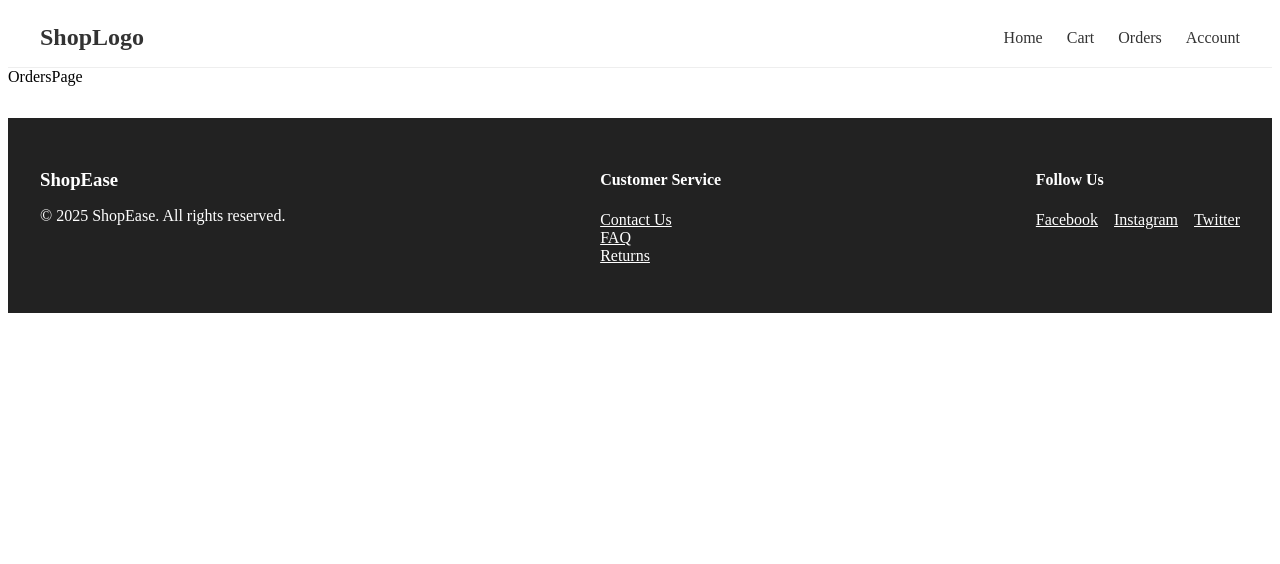
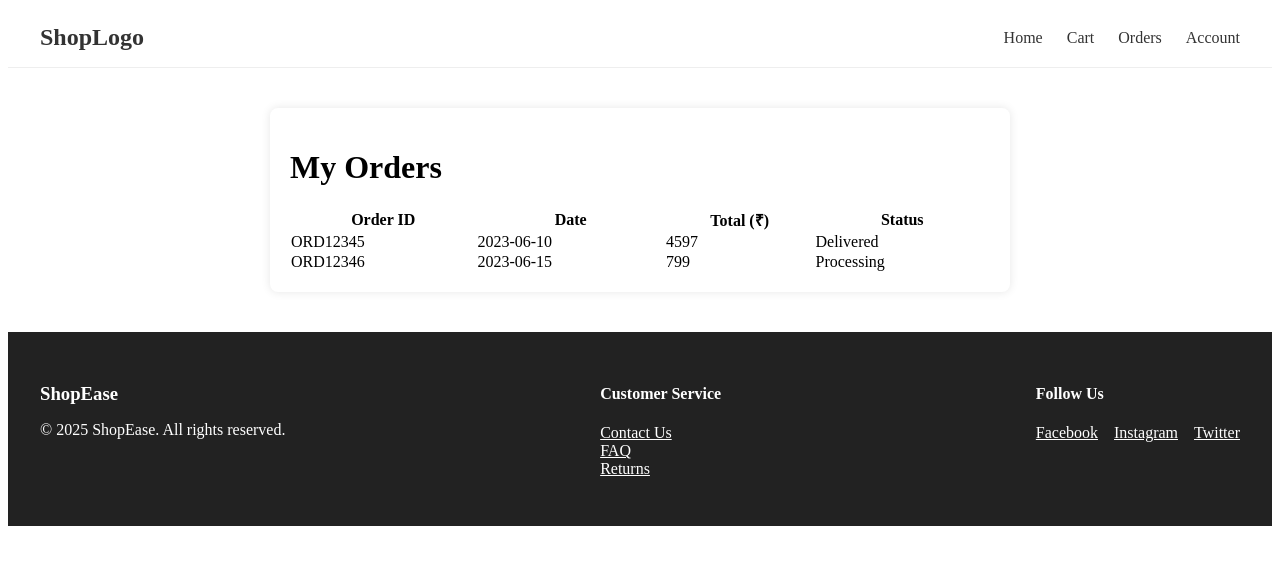
Before and after one commit to PanduReddyMannuru/E-commerce, a React (Vite) app in the folder shop/: page /orders in a window 1280 px wide. Shown: the top 564 px of the page. Built offline with nearby package versions, Linux system fonts and the light colour scheme.

Commit message:
code updated

```diff
--- a/shop/src/features/cart/pages/CartPage.jsx
+++ b/shop/src/features/cart/pages/CartPage.jsx
@@ -1,3 +1,136 @@
+import React, { useState } from "react";
+
+const initialCartItems = [
+  {
+    id: 1,
+    name: "Blue Sneakers",
+    price: 2499,
+    quantity: 2,
+    image: "/assets/logo.png",
+  },
+  {
+    id: 2,
+    name: "Red T-shirt",
+    price: 799,
+    quantity: 1,
+    image: "/assets/logo.png",
+  },
+];
+
 export default function CartPage() {
-  return <h1>Cart Page 🛒</h1>;
+  const [cartItems, setCartItems] = useState(initialCartItems);
+
+  // Calculate total price
+  const totalPrice = cartItems.reduce(
+    (sum, item) => sum + item.price * item.quantity,
+    0
+  );
+
+  const handleRemove = (id) => {
+    setCartItems(cartItems.filter((item) => item.id !== id));
+  };
+
+  const handleQuantityChange = (id, qty) => {
+    if (qty < 1) return;
+    setCartItems(
+      cartItems.map((item) =>
+        item.id === id ? { ...item, quantity: qty } : item
+      )
+    );
+  };
+
+  return (
+    <div style={styles.container}>
+      <h1>My Cart</h1>
+      {cartItems.length === 0 ? (
+        <p>Your cart is empty.</p>
+      ) : (
+        <>
+          <ul style={styles.list}>
+            {cartItems.map(({ id, name, price, quantity, image }) => (
+              <li key={id} style={styles.item}>
+                <img src={image} alt={name} style={styles.image} />
+                <div style={styles.details}>
+                  <h3>{name}</h3>
+                  <p>Price: ₹{price}</p>
+                  <label>
+                    Qty:{" "}
+                    <input
+                      type="number"
+                      min="1"
+                      value={quantity}
+                      onChange={(e) =>
+                        handleQuantityChange(id, parseInt(e.target.value, 10))
+                      }
+                      style={styles.qtyInput}
+                    />
+                  </label>
+                  <button
+                    onClick={() => handleRemove(id)}
+                    style={styles.removeBtn}
+                  >
+                    Remove
+                  </button>
+                </div>
+              </li>
+            ))}
+          </ul>
+          <h2>Total: ₹{totalPrice}</h2>
+          <button style={styles.checkoutBtn}>Proceed to Checkout</button>
+        </>
+      )}
+    </div>
+  );
 }
+
+const styles = {
+  container: {
+    maxWidth: "700px",
+    margin: "40px auto",
+    padding: "20px",
+    backgroundColor: "#fff",
+    borderRadius: "8px",
+    boxShadow: "0 0 10px rgba(0,0,0,0.1)",
+  },
+  list: {
+    listStyle: "none",
+    padding: 0,
+  },
+  item: {
+    display: "flex",
+    gap: "20px",
+    marginBottom: "20px",
+    borderBottom: "1px solid #ddd",
+    paddingBottom: "12px",
+  },
+  image: {
+    width: "120px",
+    borderRadius: "6px",
+  },
+  details: {
+    flex: 1,
+  },
+  qtyInput: {
+    width: "50px",
+    marginLeft: "8px",
+  },
+  removeBtn: {
+    marginTop: "8px",
+    padding: "6px 12px",
+    backgroundColor: "#ff4d4f",
+    color: "#fff",
+    border: "none",
+    borderRadius: "4px",
+    cursor: "pointer",
+  },
+  checkoutBtn: {
+    marginTop: "20px",
+    padding: "12px 24px",
+    backgroundColor: "#007bff",
+    color: "#fff",
+    border: "none",
+    borderRadius: "6px",
+    fontWeight: "bold",
+    cursor: "pointer",
+  },
+};
--- a/shop/src/features/orders/Pages/OrdersPage.jsx
+++ b/shop/src/features/orders/Pages/OrdersPage.jsx
@@ -1,9 +1,72 @@
-import React from 'react'
+import React from "react";
 
-const OrdersPage = () => {
+const dummyOrders = [
+  {
+    id: "ORD12345",
+    date: "2023-06-10",
+    total: 4597,
+    status: "Delivered",
+  },
+  {
+    id: "ORD12346",
+    date: "2023-06-15",
+    total: 799,
+    status: "Processing",
+  },
+];
+
+export default function OrdersPage() {
   return (
-    <div>OrdersPage</div>
-  )
+    <div style={styles.container}>
+      <h1>My Orders</h1>
+      {dummyOrders.length === 0 ? (
+        <p>You have no past orders.</p>
+      ) : (
+        <table style={styles.table}>
+          <thead>
+            <tr>
+              <th>Order ID</th>
+              <th>Date</th>
+              <th>Total (₹)</th>
+              <th>Status</th>
+            </tr>
+          </thead>
+          <tbody>
+            {dummyOrders.map(({ id, date, total, status }) => (
+              <tr key={id}>
+                <td>{id}</td>
+                <td>{date}</td>
+                <td>{total}</td>
+                <td>{status}</td>
+              </tr>
+            ))}
+          </tbody>
+        </table>
+      )}
+    </div>
+  );
 }
 
-export default OrdersPage
+const styles = {
+  container: {
+    maxWidth: "700px",
+    margin: "40px auto",
+    padding: "20px",
+    backgroundColor: "#fff",
+    borderRadius: "8px",
+    boxShadow: "0 0 10px rgba(0,0,0,0.1)",
+  },
+  table: {
+    width: "100%",
+    borderCollapse: "collapse",
+  },
+  th: {
+    borderBottom: "2px solid #ddd",
+    padding: "12px",
+    textAlign: "left",
+  },
+  td: {
+    borderBottom: "1px solid #eee",
+    padding: "12px",
+  },
+};
--- a/shop/src/features/products/data/products.js
+++ b/shop/src/features/products/data/products.js
@@ -1,22 +1,24 @@
 const products = [
-  {
-    id: 1,
-    name: "Blue Sneakers",
-    price: 2499,
-    image: "/assets/logo.png",
-  },
-  {
-    id: 2,
-    name: "Red T-shirt",
-    price: 799,
-    image: "/assets/logo.png",
-  },
-  {
-    id: 3,
-    name: "Leather Wallet",
-    price: 1299,
-    image: "/assets/logo.png",
-  },
+  { id: 1, name: "Blue Sneakers", price: 2499, image: "/assets/logo.png" },
+  { id: 2, name: "Red T-shirt", price: 799, image: "/assets/logo.png" },
+  { id: 3, name: "Leather Wallet", price: 1299, image: "/assets/logo.png" },
+  { id: 4, name: "Black Hoodie", price: 1999, image: "/assets/logo.png" },
+  { id: 5, name: "White Socks", price: 299, image: "/assets/logo.png" },
+  { id: 6, name: "Blue Jeans", price: 3499, image: "/assets/logo.png" },
+  { id: 7, name: "Baseball Cap", price: 999, image: "/assets/logo.png" },
+  { id: 8, name: "Running Shorts", price: 1599, image: "/assets/logo.png" },
+  { id: 9, name: "Smartwatch", price: 9999, image: "/assets/logo.png" },
+  { id: 10, name: "Sunglasses", price: 2499, image: "/assets/logo.png" },
+  { id: 11, name: "Leather Belt", price: 799, image: "/assets/logo.png" },
+  { id: 12, name: "Cotton Shirt", price: 1799, image: "/assets/logo.png" },
+  { id: 13, name: "Sports Watch", price: 7999, image: "/assets/logo.png" },
+  { id: 14, name: "Winter Gloves", price: 1299, image: "/assets/logo.png" },
+  { id: 15, name: "Canvas Backpack", price: 3999, image: "/assets/logo.png" },
+  { id: 16, name: "Running Shoes", price: 4999, image: "/assets/logo.png" },
+  { id: 17, name: "Wool Scarf", price: 1599, image: "/assets/logo.png" },
+  { id: 18, name: "Graphic Tee", price: 999, image: "/assets/logo.png" },
+  { id: 19, name: "Casual Shorts", price: 1399, image: "/assets/logo.png" },
+  { id: 20, name: "Leather Jacket", price: 8999, image: "/assets/logo.png" },
 ];
 
 export default products;
--- a/shop/src/features/products/pages/HomePage.jsx
+++ b/shop/src/features/products/pages/HomePage.jsx
@@ -11,15 +11,16 @@ export default function HomePage() {
       <p>Discover the best deals on our products:</p>
       <p>Find your favorite items at unbeatable prices:</p>
       <p>Shop now and enjoy exclusive offers!</p>
-      <p>Browse through our collection and find what you love!</p>
-      <p>Don't miss out on our special discounts!</p>
-      <p>Shop with us for the best online shopping experience!</p>
 
             <div className={styles.grid}>
               {products.map((product) => (
                 <ProductCard key={product.id} product={product} />
               ))}
             </div>
+      <p>Browse through our collection and find what you love!</p>
+      <p>Don't miss out on our special discounts!</p>
+      <p>Shop with us for the best online shopping experience!</p>
+      <p>Happy shopping!</p>
     </div>
   );
 }
--- a/shop/src/features/userProfile/pages/ProfilePage.jsx
+++ b/shop/src/features/userProfile/pages/ProfilePage.jsx
@@ -1,9 +1,60 @@
-import React from 'react'
+import React from "react";
 
-const ProfilePage = () => {
+export default function ProfilePage() {
+  // For now, mock user data — replace with real auth user info later
+  const user = {
+    name: "Pandu Reddy",
+    email: "Reddy@Contact.com",
+    joinedDate: "2023-05-01",
+  };
+
+  const handleLogout = () => {
+    // TODO: Add logout logic (clear tokens, redirect, etc)
+    alert("Logout clicked!");
+  };
+
   return (
-    <div>ProfilePage</div>
-  )
+    <div style={styles.container}>
+      <h1>My Profile</h1>
+      <div style={styles.infoBox}>
+        <p>
+          <strong>Name:</strong> {user.name}
+        </p>
+        <p>
+          <strong>Email:</strong> {user.email}
+        </p>
+        <p>
+          <strong>Member since:</strong> {user.joinedDate}
+        </p>
+      </div>
+      <button style={styles.logoutButton} onClick={handleLogout}>
+        Logout
+      </button>
+    </div>
+  );
 }
 
-export default ProfilePage
+const styles = {
+  container: {
+    maxWidth: "500px",
+    margin: "40px auto",
+    padding: "20px",
+    border: "1px solid #ddd",
+    borderRadius: "8px",
+    backgroundColor: "#fff",
+    boxShadow: "0 0 10px rgba(0,0,0,0.1)",
+  },
+  infoBox: {
+    marginBottom: "20px",
+    lineHeight: "1.6",
+  },
+  logoutButton: {
+    padding: "10px 20px",
+    backgroundColor: "#ff4d4f",
+    border: "none",
+    borderRadius: "5px",
+    color: "#fff",
+    fontWeight: "bold",
+    cursor: "pointer",
+  },
+};
```
